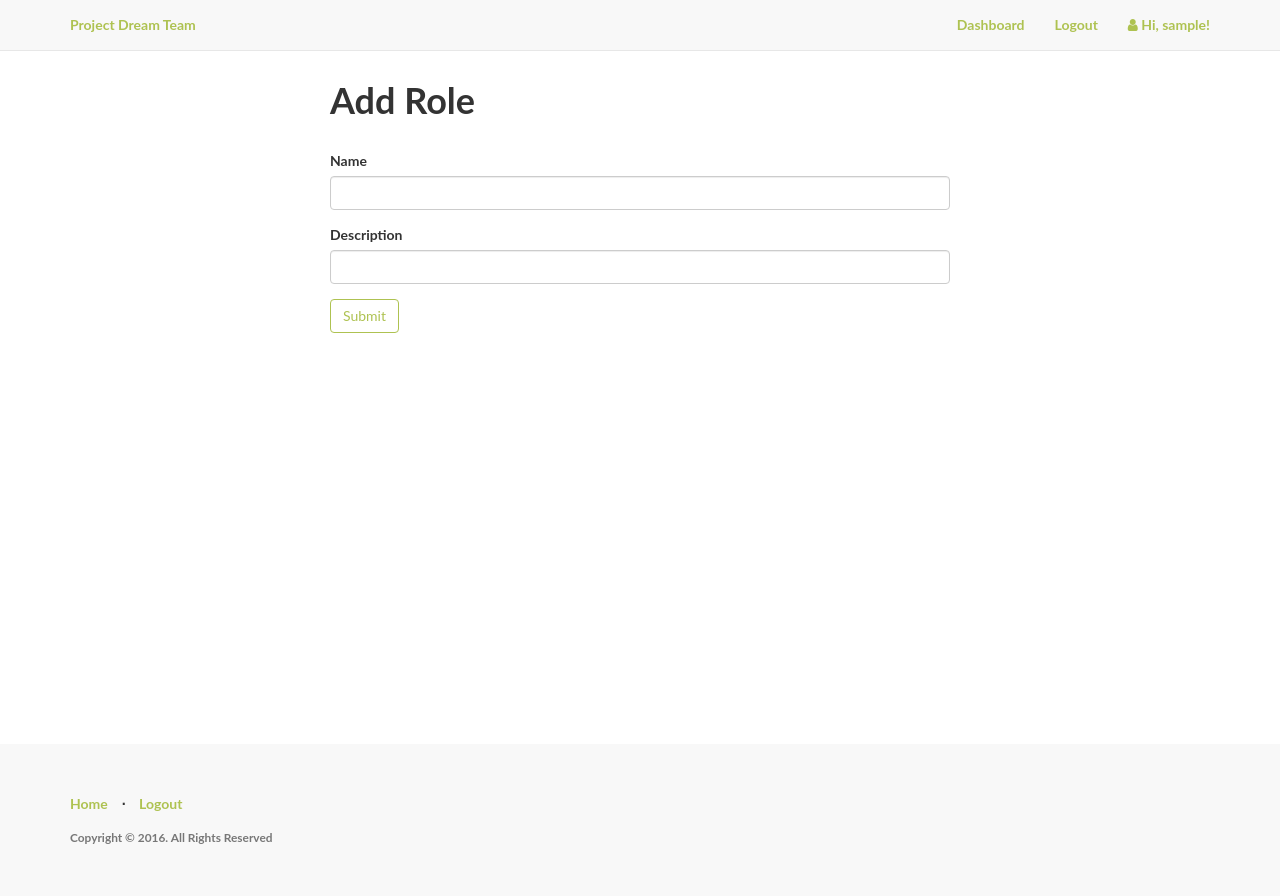
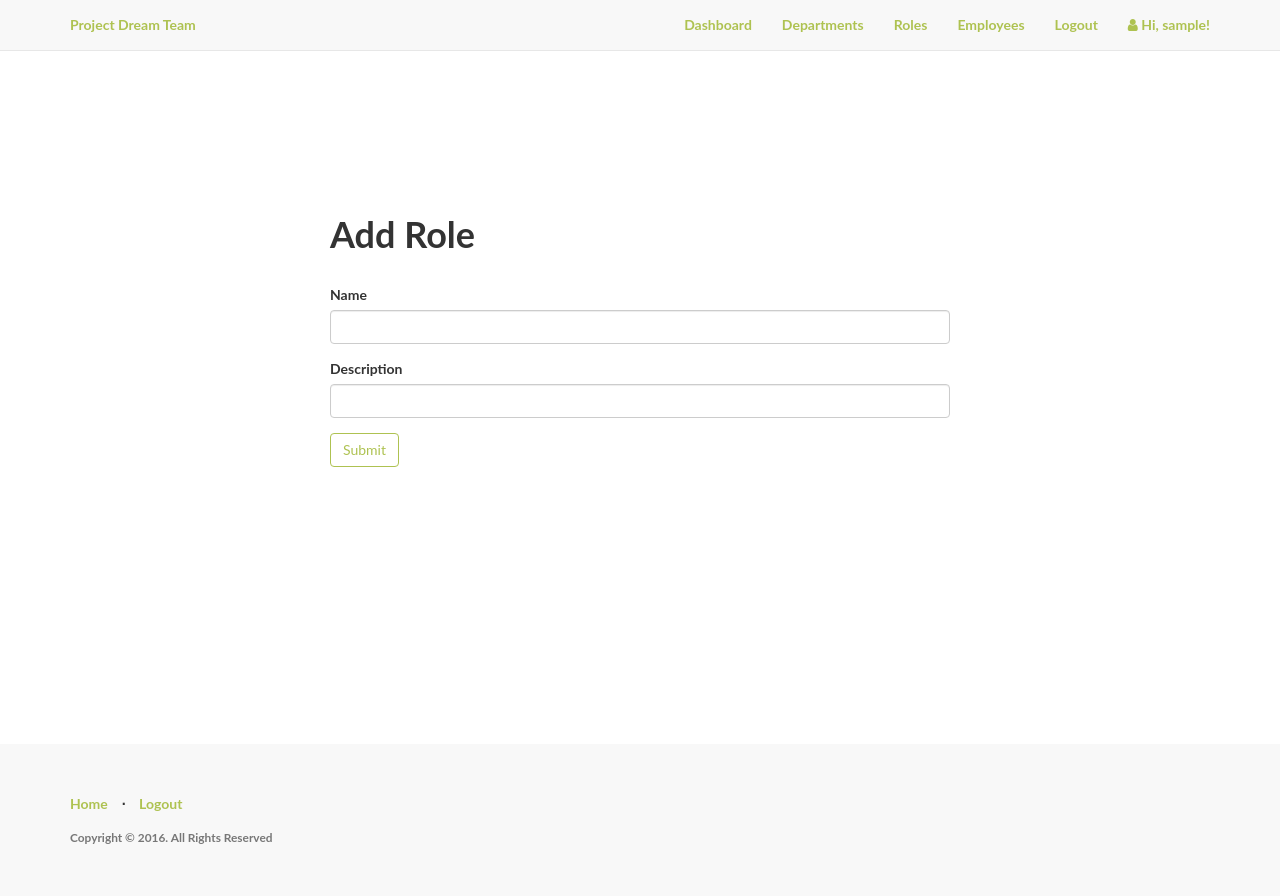
Before and after one commit to liqh2g/web_app_crud_flask, a Flask app: page /admin/roles/add in a window 1280 px wide. Run offline with Flask 3, Linux system fonts and the light colour scheme; a user stored in the database is signed in; tables that the repository leaves empty hold one stand-in row (values such as "Sample post"); parts of the project's set-up code (start-up, migrations or seed data) failed here and were passed over; some libraries are stand-ins or nearby versions.

Commit message:
modify template and css for admin page

```diff
--- a/app/static/css/style.css
+++ b/app/static/css/style.css
@@ -107,3 +107,20 @@ p.copyright {
   height: 100%;
   margin: 0 auto -4em;
 }
+
+.outer {
+    display: table;
+    position: absolute;
+    height: 70%;
+    width: 100%;
+}
+
+.middle {
+    display: table-cell;
+    vertical-align: middle;
+}
+
+.inner {
+    margin-left: auto;
+    margin-right: auto;
+}
--- a/app/templates/base.html
+++ b/app/templates/base.html
@@ -24,7 +24,14 @@
           <div class="collapse navbar-collapse" id="bs-example-navbar-collapse-1">
               <ul class="nav navbar-nav navbar-right">
                 {% if current_user.is_authenticated %}
-                    <li><a href="{{ url_for('home.dashboard') }}">Dashboard</a></li>
+                    {% if current_user.is_admin %}
+                        <li><a href="{{ url_for('home.admin_dashboard') }}">Dashboard</a></li>
+                        <li><a href="{{ url_for('admin.list_departments') }}">Departments</a></li>
+                        <li><a href="{{ url_for('admin.list_roles') }}">Roles</a></li>
+                        <li><a href="#">Employees</a></li>
+                    {% else %}
+                        <li><a href="{{ url_for('home.dashboard') }}">Dashboard</a></li>
+                    {% endif %}
                     <li><a href="{{ url_for('auth.logout') }}">Logout</a></li>
                     <li><a><i class="fa fa-user"></i>  Hi, {{ current_user.username }}!</a></li>
                 {% else %}
```
